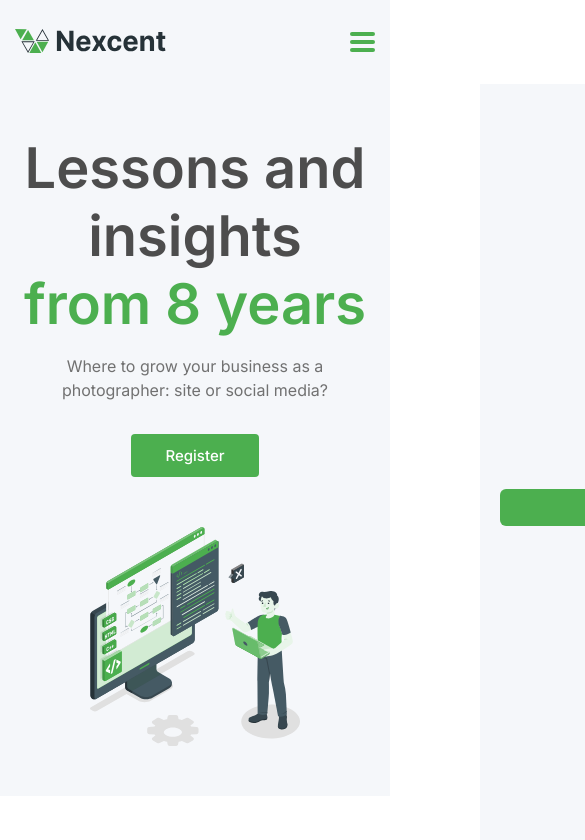
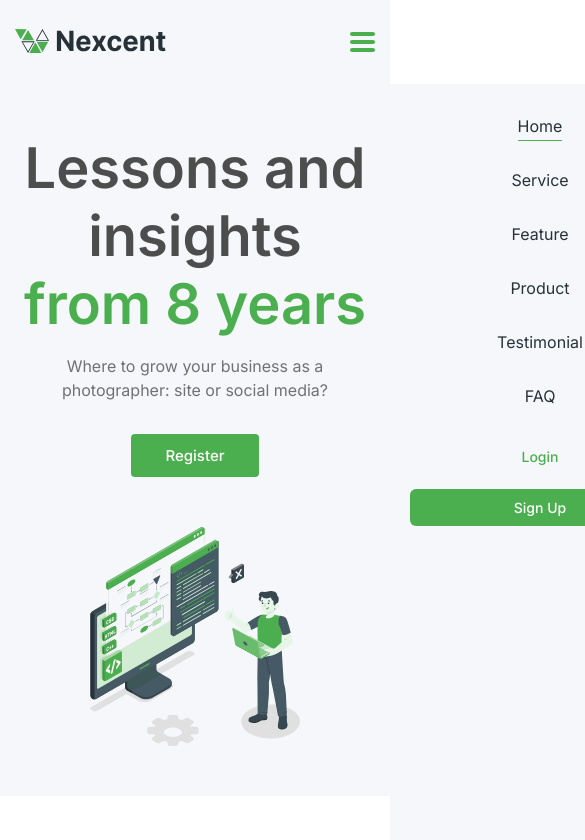
Before and after one commit to Pankaj-Panday/react-landing-page, a React app: page / in a window 390 px wide. Shown: the top 840 px of the page, 585 px wide, since content can reach past the window. Built offline with nearby package versions, Linux system fonts and the light colour scheme; the HTML template or start-up script is replaced by a standard one.

Commit message:
fix navbar bug

```diff
--- a/src/App.css
+++ b/src/App.css
@@ -30,6 +30,7 @@ button {
 	width: 80%;
 	max-width: 1152px;
 	margin: 0 auto;
+	overflow: hidden;
 }
 
 .flex {
--- a/src/components/Header/header.module.css
+++ b/src/components/Header/header.module.css
@@ -44,9 +44,10 @@
 	/* complet mobile navbar */
 
 	.navbar {
-		position: absolute;
-		right: -100%;
-		top: 100%;
+		position: fixed;
+		right: 0;
+		top: var(--header-height);
+		transform: translateX(100%);
 		background-color: var(--clr-neutral-silver);
 		flex-direction: column;
 		align-items: stretch;
@@ -55,10 +56,10 @@
 		padding: 0 20px 20px 20px;
 		gap: 30px;
 		justify-content: flex-start;
-		transition: right 0.3s ease-in-out;
+		transition: all 0.3s ease-in-out;
 	}
 	.navbar.show {
-		right: 0;
+		transform: translateX(0);
 	}
 	.navList {
 		flex-direction: column;
```
